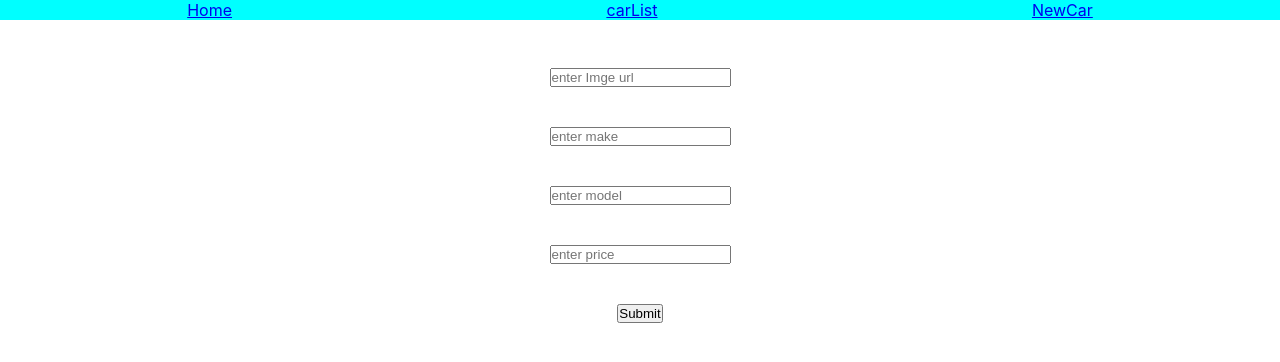
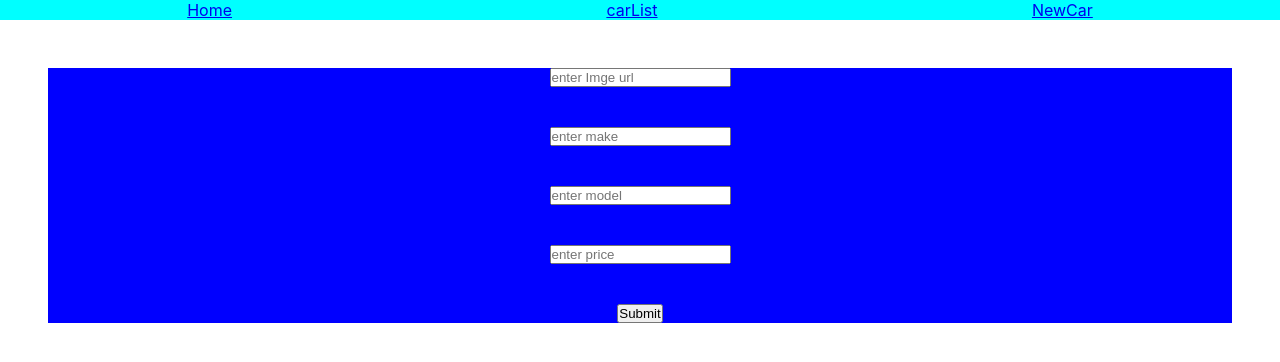
Before and after one commit to Chemobo/carproject, a React (Create React App) app: page /newcar in a window 1280 px wide. Shown: the top 362 px of the page. Built offline with nearby package versions, Linux system fonts and the light colour scheme.

Commit message:
index.css styling

```diff
--- a/src/index.css
+++ b/src/index.css
@@ -18,6 +18,7 @@ code {
   justify-content: center;
   align-items: center;
   flex-direction: column;
+  background-color: blue;
 
 }
 .nav{
```
